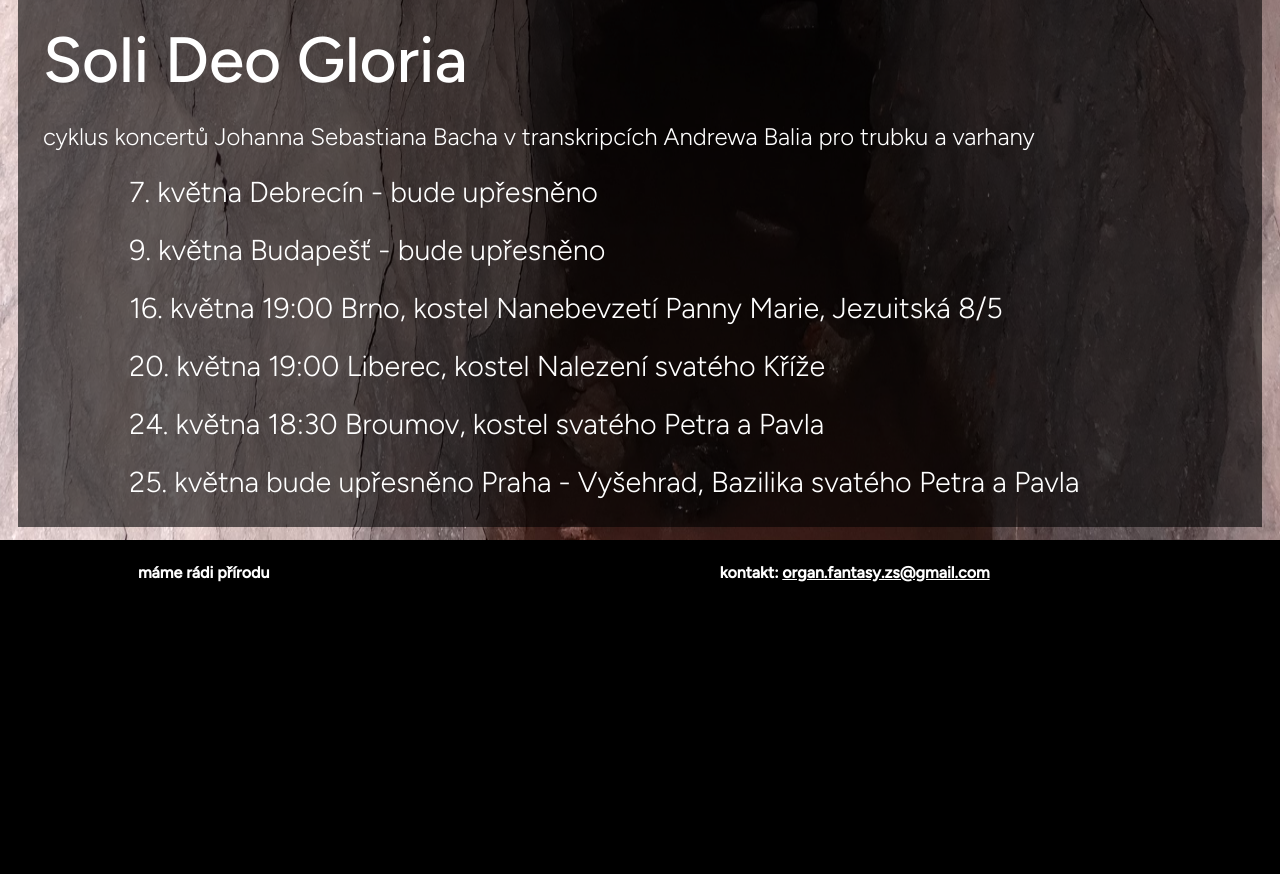
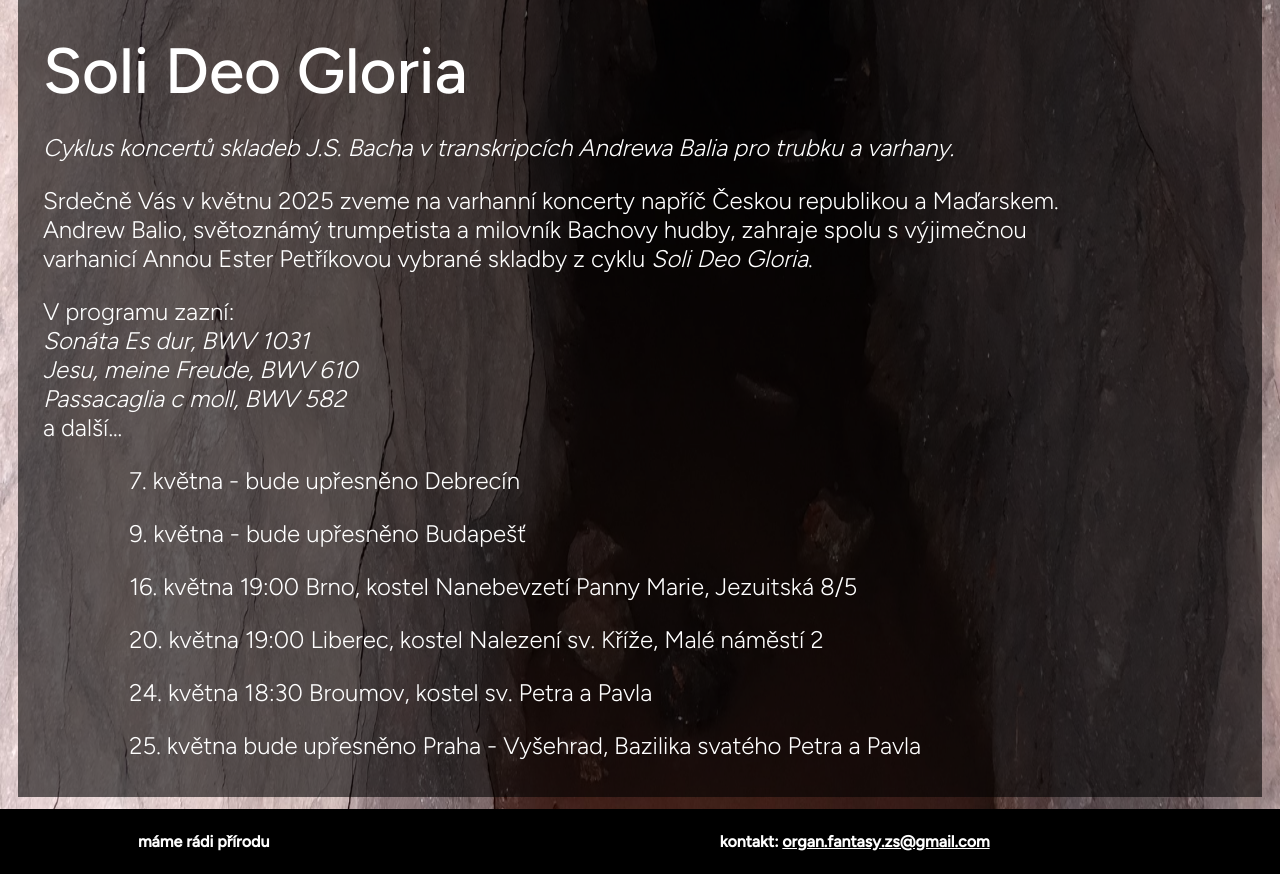
Before and after one commit to krkavecstavelpec/krkavecstavelpec.github.io, a plain HTML site: page index.html in a window 1280 px wide. Shown: the part 1100-1974 px from the top of the page. Before the commit the page ends 1705 px from the top, so only its background shows below. Drawn offline with Linux system fonts and the light colour scheme.

Commit message:
editace koncertů

```diff
--- a/index.html
+++ b/index.html
@@ -43,27 +43,44 @@
         <section class="koncerty">
             <h2>Nadcházející koncerty</h2>
                     <h3>Soli Deo Gloria</h3>
-                    <p>cyklus koncertů Johanna Sebastiana Bacha v transkripcích Andrewa Balia pro trubku a varhany</p>
+                    <p><em>Cyklus koncertů skladeb J.S. Bacha v transkripcích Andrewa Balia pro trubku a varhany.</em></p>
+                    <p>Srdečně Vás v květnu 2025 zveme na varhanní koncerty napříč Českou republikou a Maďarskem.
+                         Andrew Balio, světoznámý trumpetista a milovník Bachovy hudby, zahraje spolu s výjimečnou varhanicí Annou Ester Petříkovou vybrané skladby z cyklu <em>Soli Deo Gloria</em>.
+                    </p>
+                    <p>
+                        V programu zazní:<br>
+
+                        <em>Sonáta Es dur, BWV 1031</em><br>
+
+                        <em>Jesu, meine Freude, BWV 610</em><br>
+
+                        <em>Passacaglia c moll, BWV 582</em><br>
+
+                        a další...
+                    </p>
+
                     <ul>
                         <li>
-                            <p><em><time datetime="2025-05-7 8:00"> 7. května Debrecín - bude upřesněno</time></em></p>
+                            <p><time datetime="2025-05-7 8:00"> 7. května  - bude upřesněno</time> Debrecín</p>
                         </li>
                          <li>
-                            <p><em><time datetime="2025-05-9 8:00"> 9. května Budapešť - bude upřesněno</time></em></p>
+                            <p><time datetime="2025-05-9 8:00"> 9. května  - bude upřesněno</time> Budapešť</p>
                         </li>
                          <li>
-                            <p><em><time datetime="2025-05-16 19:00"> 16. května 19:00 Brno, kostel Nanebevzetí Panny Marie, Jezuitská 8/5</time></em></p>
+                            <p><time datetime="2025-05-16 19:00"> 16. května 19:00</time> Brno, <em>kostel Nanebevzetí Panny Marie</em>, Jezuitská 8/5</p>
                         </li>
                          <li>
-                            <p><em><time datetime="2025-05-20 19:00"> 20. května 19:00 Liberec, kostel Nalezení svatého Kříže</time></em></p>
+                            <p><time datetime="2025-05-20 19:00"> 20. května 19:00</time> Liberec, <em>kostel Nalezení sv. Kříže</em>, Malé náměstí 2</p>
                         </li>
                          <li>
-                            <p><em><time datetime="2025-05-24 18:30"> 24. května 18:30 Broumov, kostel svatého Petra a Pavla</time></em></p>
+                            <p><time datetime="2025-05-24 18:30"> 24. května 18:30</time> Broumov, <em>kostel sv. Petra a Pavla</em></p>
                         </li>
                          <li>
-                            <p><em><time datetime="2025-05-25 0:00"> 25. května bude upřesněno Praha - Vyšehrad, Bazilika svatého Petra a Pavla</time></em></p>
+                            <p><time datetime="2025-05-25 0:00"> 25. května bude upřesněno</time> Praha - Vyšehrad, <em>Bazilika svatého Petra a Pavla</em></p>
                         </li>
                     </ul>
+
+
         </section>
       <!--  <section class="nahravky">
 
--- a/style.css
+++ b/style.css
@@ -52,7 +52,6 @@ h3 {
 
 p {
     font-size: 1.5rem;
-    margin-bottom: 1%;
     margin-left: 2%;
 }
 
@@ -105,6 +104,9 @@ ul {
     margin-top: -15px;
     padding-left: 1%;
 }
+.koncerty>p {
+    padding-right: 15%;
+}
 
 footer {
     clear: both;
@@ -130,9 +132,11 @@ a {
 em {
     font-style: normal;
 }
-li>p>em {
-    font-size: larger;
+
+.koncerty>p>em {
+    font-style: italic;
 }
+
  li {
     margin-left: 4%;
  }
```
